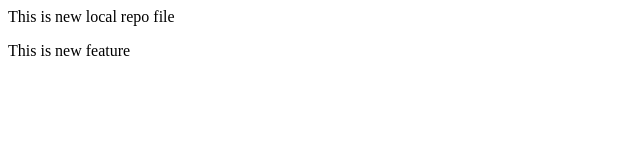
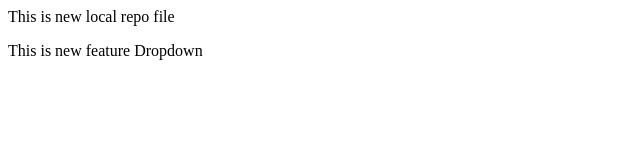
Before and after one commit to Hkkale/LocalRepo, a plain HTML site: page index.html in a window 1280 px wide. Shown: the full height of the page, 0-640 px from the left. Drawn offline with Linux system fonts and the light colour scheme.

Commit message:
Added dropdown

```diff
--- a/index.html
+++ b/index.html
@@ -1,4 +1,4 @@
 <p>This is new local repo file</p>
 
 
-<P>This is new feature</P>
+<P>This is new feature <span>Dropdown</span></P>
```
